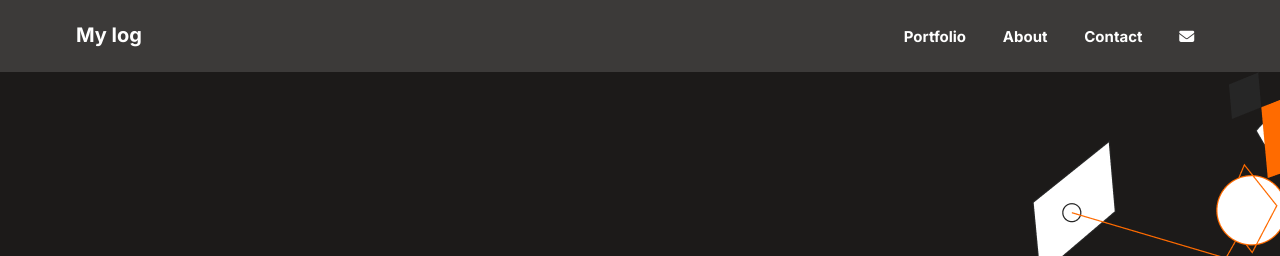
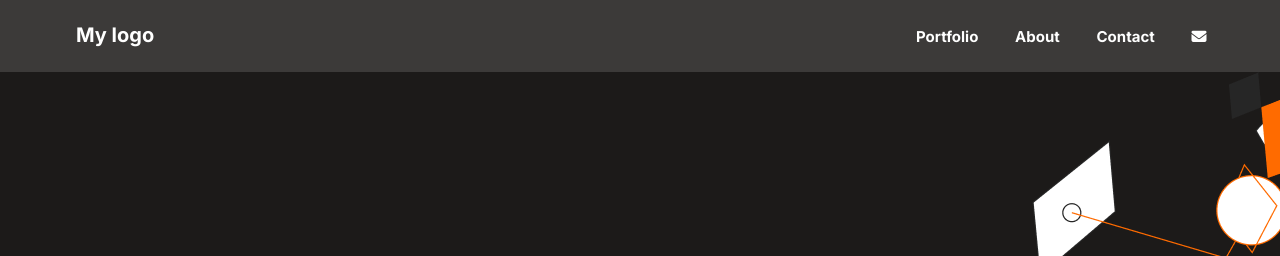
Before and after one commit to amexabee/My-Portfolio, a plain HTML site: page index.html in a window 1280 px wide. Shown: the top 256 px of the page. Drawn offline with Linux system fonts and the light colour scheme.

Commit message:
Fix HTML code

```diff
--- a/index.html
+++ b/index.html
@@ -27,7 +27,7 @@
       <nav>
         <article class="navigation">
           <span>
-            <a class="nav-element" href="#">My log</a>
+            <a class="nav-element" href="#">My logo</a>
             <i id="bars" class="fa fa-bars"></i>
             <a class="nav-desktop" class="nav-element" href="#my-recent-works"
               >Portfolio</a
```
